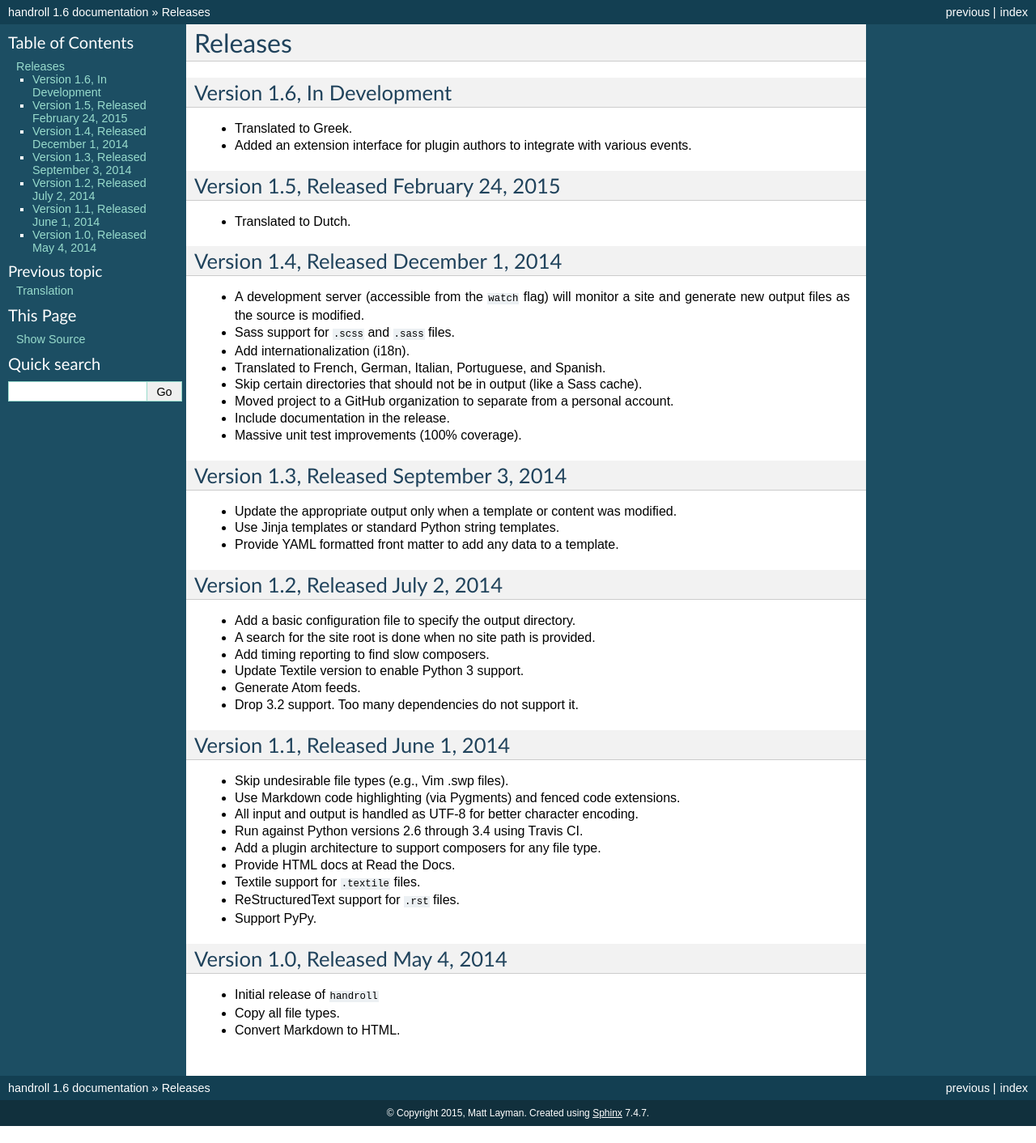
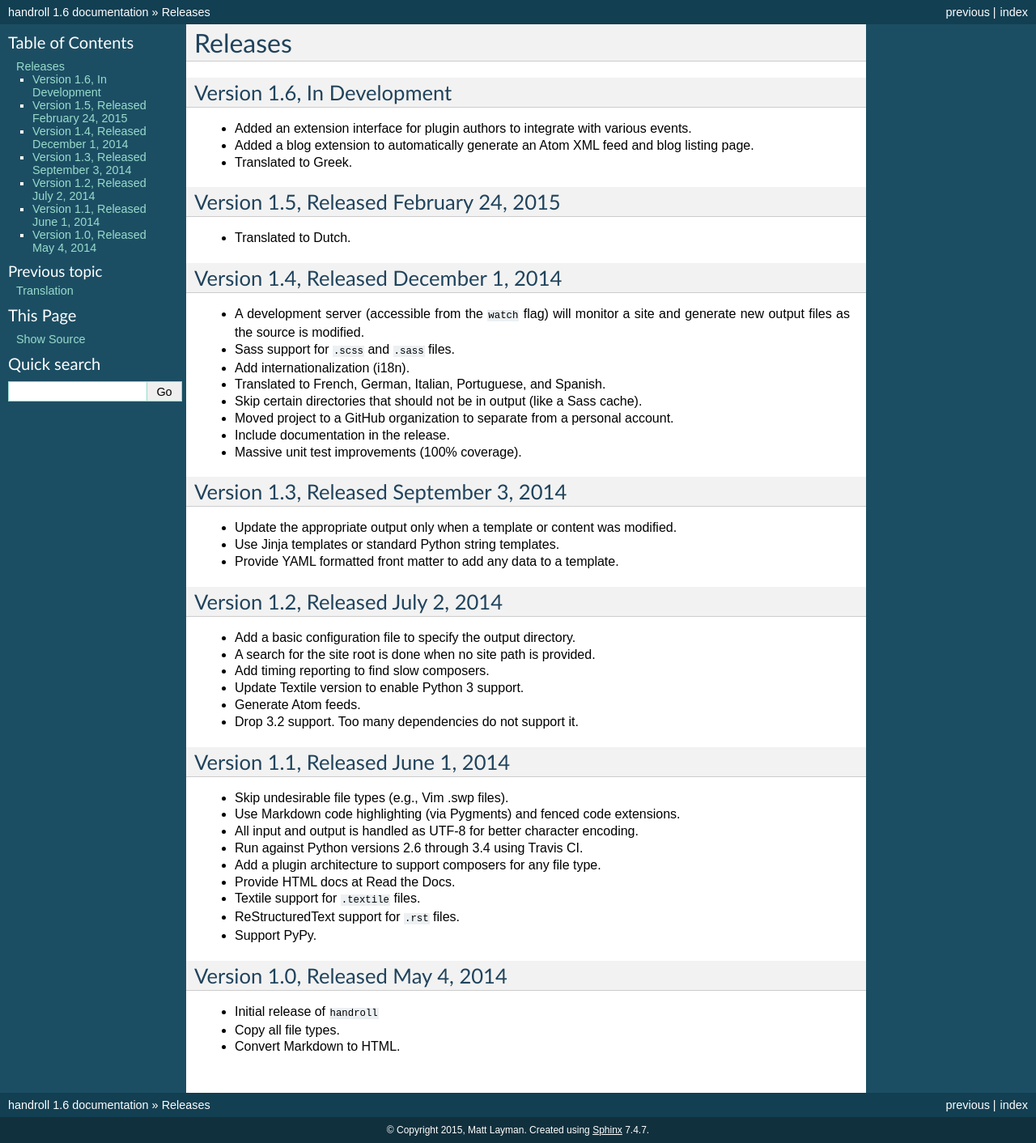
Before and after one commit to handroll/handroll, a Sphinx documentation site: the page built from docs/releases.rst, in a window 1280 px wide. Shown: the whole page at 81% size. Built offline with Sphinx 7.4.7, drawn with Linux system fonts in a browser that asks for light colours; before the commit the page ends 1391 px from its top, so only the background shows below that.

Commit message:
Update release notes content.

```diff
--- a/docs/releases.rst
+++ b/docs/releases.rst
@@ -4,9 +4,11 @@
 Version 1.6, In Development
 ---------------------------
 
-* Translated to Greek.
 * Added an extension interface for plugin authors to integrate
   with various events.
+* Added a blog extension to automatically generate an Atom XML
+  feed and blog listing page.
+* Translated to Greek.
 
 Version 1.5, Released February 24, 2015
 ---------------------------------------
```
